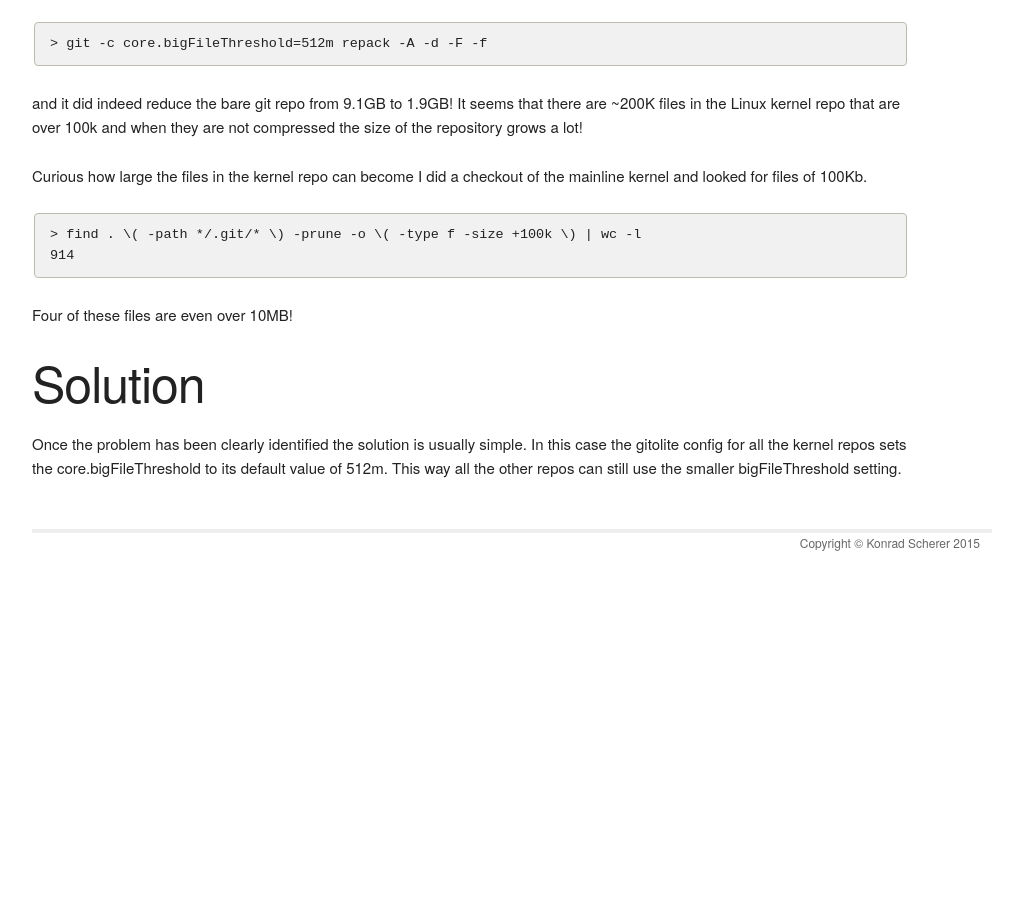
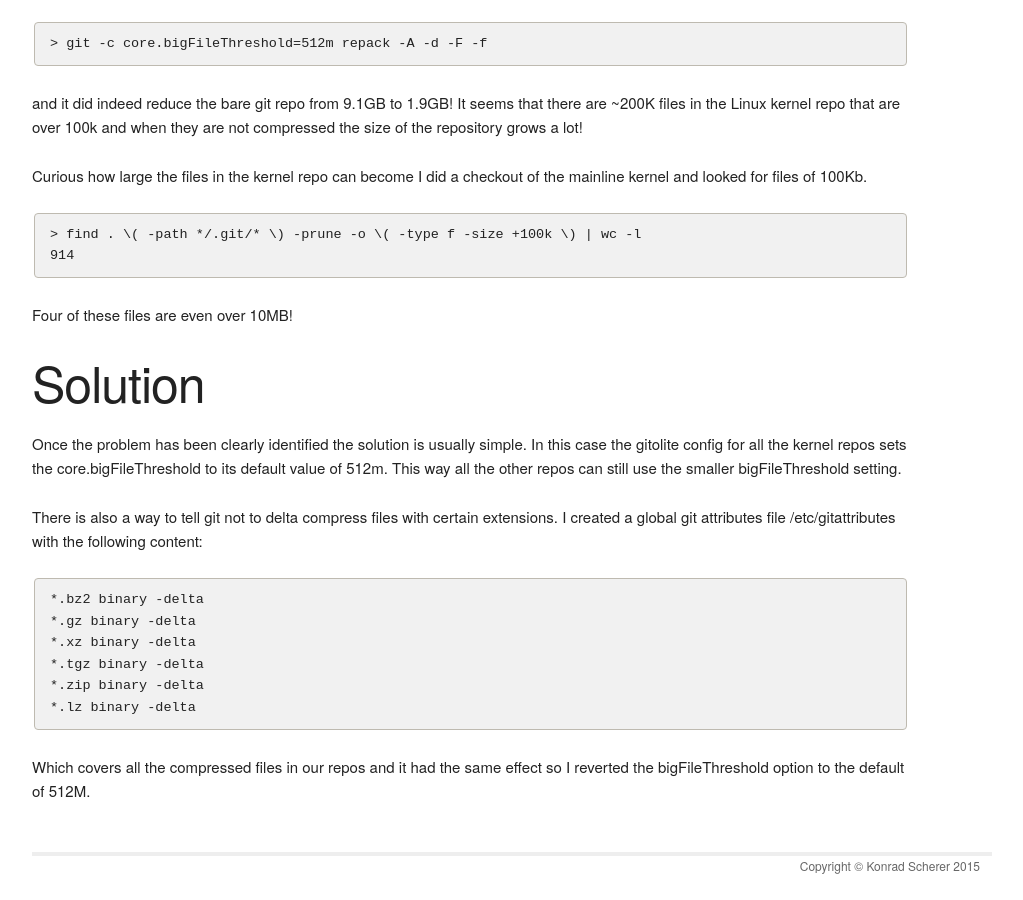
Before and after one commit to kscherer/kscherer.github.com, a Jekyll site: the page built from _posts/2021-02-11-update-git-server-option-bigfilethreshold.md, in a window 1280 px wide and 900 px high, scrolled down 883 px. Shown: the whole window, without its empty margins (128-1151 px from the left). Built offline with Jekyll 4.4.1, drawn with Linux system fonts in a browser that asks for light colours; before the commit the page ends 1460 px from its top, so only the background shows below that.

```diff
--- a/_posts/2021-02-11-update-git-server-option-bigfilethreshold.md
+++ b/_posts/2021-02-11-update-git-server-option-bigfilethreshold.md
@@ -56,3 +56,18 @@
 simple. In this case the gitolite config for all the kernel repos sets
 the core.bigFileThreshold to its default value of 512m. This way all
 the other repos can still use the smaller bigFileThreshold setting.
+
+There is also a way to tell git not to delta compress files with
+certain extensions. I created a global git attributes file
+/etc/gitattributes with the following content:
+
+    *.bz2 binary -delta
+    *.gz binary -delta
+    *.xz binary -delta
+    *.tgz binary -delta
+    *.zip binary -delta
+    *.lz binary -delta
+
+Which covers all the compressed files in our repos and it had the same
+effect so I reverted the bigFileThreshold option to the default of
+512M.
```
Also changed, not shown: _posts/2021-04-20-golang-app-development-using-skaffold.md (added, +119 -0 lines).
